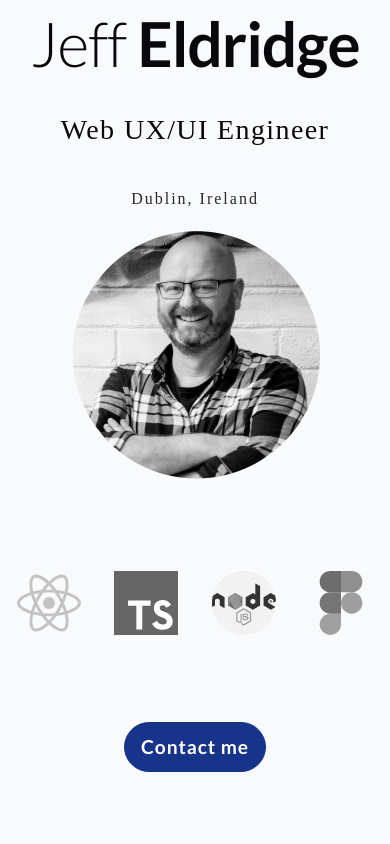
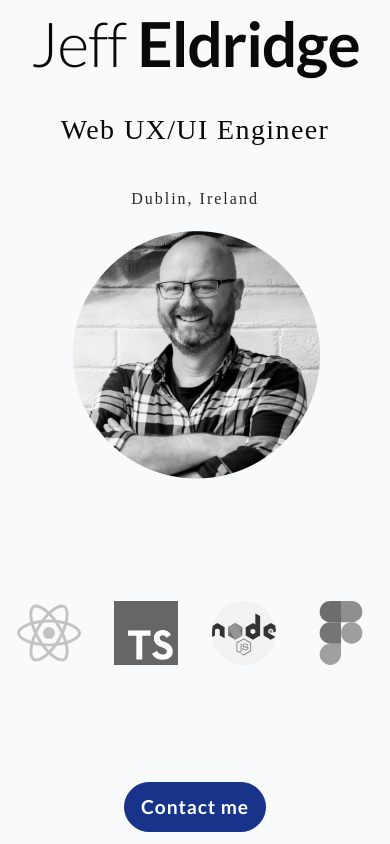
Before and after one commit to JeffEldridge/jeffeldridge.com, a website built with webpack: page index.html in a window 390 px wide. Built offline with nearby package versions, Linux system fonts and the light colour scheme.

Commit message:
Switch to svh to prevent mobile address bars overwriting CTA button

```diff
--- a/css/style.css
+++ b/css/style.css
@@ -108,7 +108,7 @@ b {
   width: 100%;
   flex-wrap: nowrap;
   margin: 0 auto 0 auto;
-  height: calc(100vh - var(--cta-button-height) - 12px);
+  height: 100svh;
 
   @media screen and (min-width: 960px) {
     max-width: 960px;
```
